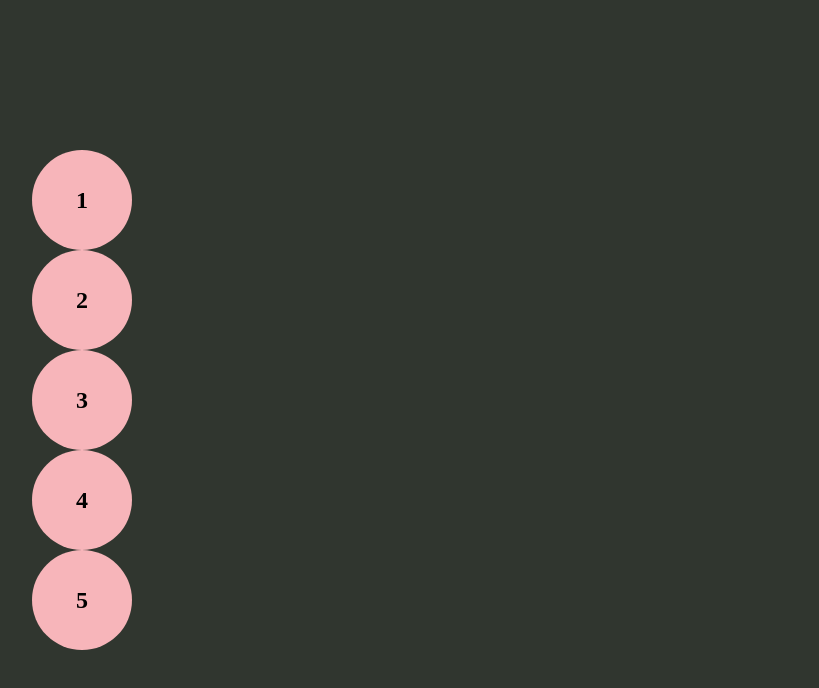
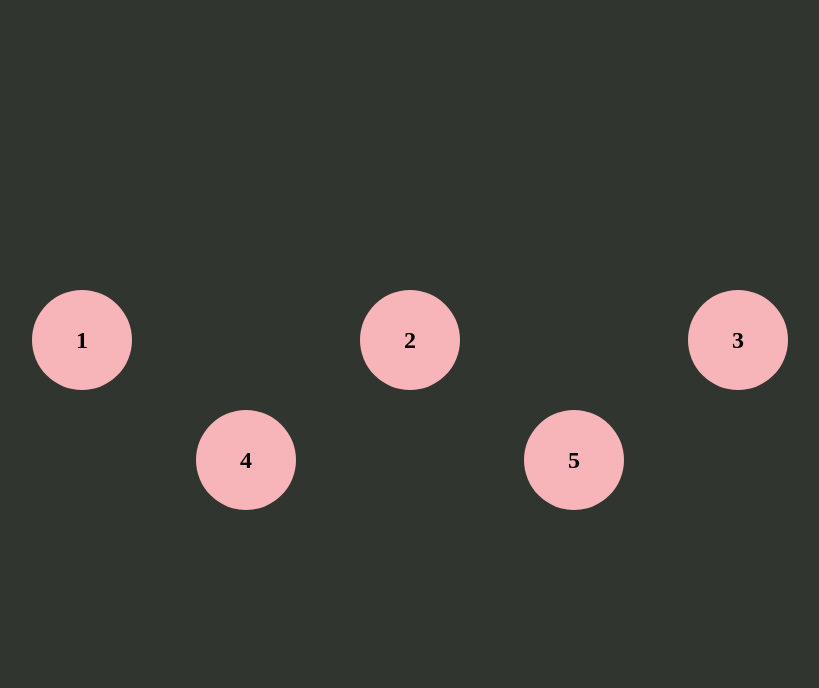
Before and after one commit to shynerdguy/defnotkniffel, a plain HTML site: page index.html in a window 1280 px wide. Shown: the whole page, without its empty margins (208-1027 px from the left). Drawn offline with Linux system fonts and the light colour scheme.

Commit message:
nice, fixed it with grids

```diff
--- a/index.html
+++ b/index.html
@@ -8,11 +8,11 @@
 </head>
 <body>
     <div class="container">
-        <div class="peach peach-1 peach-number">1</div>
-        <div class="peach peach-2 peach-number">2</div>
-        <div class="peach peach-3 peach-number">3</div>
-        <div class="peach peach-4 peach-number">4</div>
-        <div class="peach peach-5 peach-number">5</div>
+        <div class="peach peach-1"><span class="peach-number">1</span></div>
+        <div class="peach peach-2"><span class="peach-number">2</span></div>
+        <div class="peach peach-3"><span class="peach-number">3</span></div>
+        <div class="peach peach-4"><span class="peach-number">4</span></div>
+        <div class="peach peach-5"><span class="peach-number">5</span></div>
     </div>
-</body>
+
 </html>
--- a/styles/styles.css
+++ b/styles/styles.css
@@ -9,9 +9,13 @@ body {
 }
 
 .container {
-    position: relative;
+    display: grid;
+    grid-template-columns: repeat(5, 1fr); /* 5 columns */
+    grid-template-rows: auto auto; /* 2 rows */
+    gap: 20px; /* Adjust the gap between peaches */
     width: 80%;
     max-width: 800px;
+    position: relative;
 }
 
 .peach {
@@ -19,7 +23,6 @@ body {
     height: 100px;
     background-color: #F7B5BA;
     border-radius: 50%;
-    position: relative;
     transition: transform 0.3s ease;
     display: flex;
     justify-content: center;
@@ -34,3 +37,9 @@ body {
 .peach-number {
     font-weight: bold;
 }
+
+.peach-1 { grid-column: 1; grid-row: 1; }
+.peach-2 { grid-column: 3; grid-row: 1; }
+.peach-3 { grid-column: 5; grid-row: 1; }
+.peach-4 { grid-column: 2; grid-row: 2; }
+.peach-5 { grid-column: 4; grid-row: 2; }
```
Also changed, not shown: images/peach.png (added).
